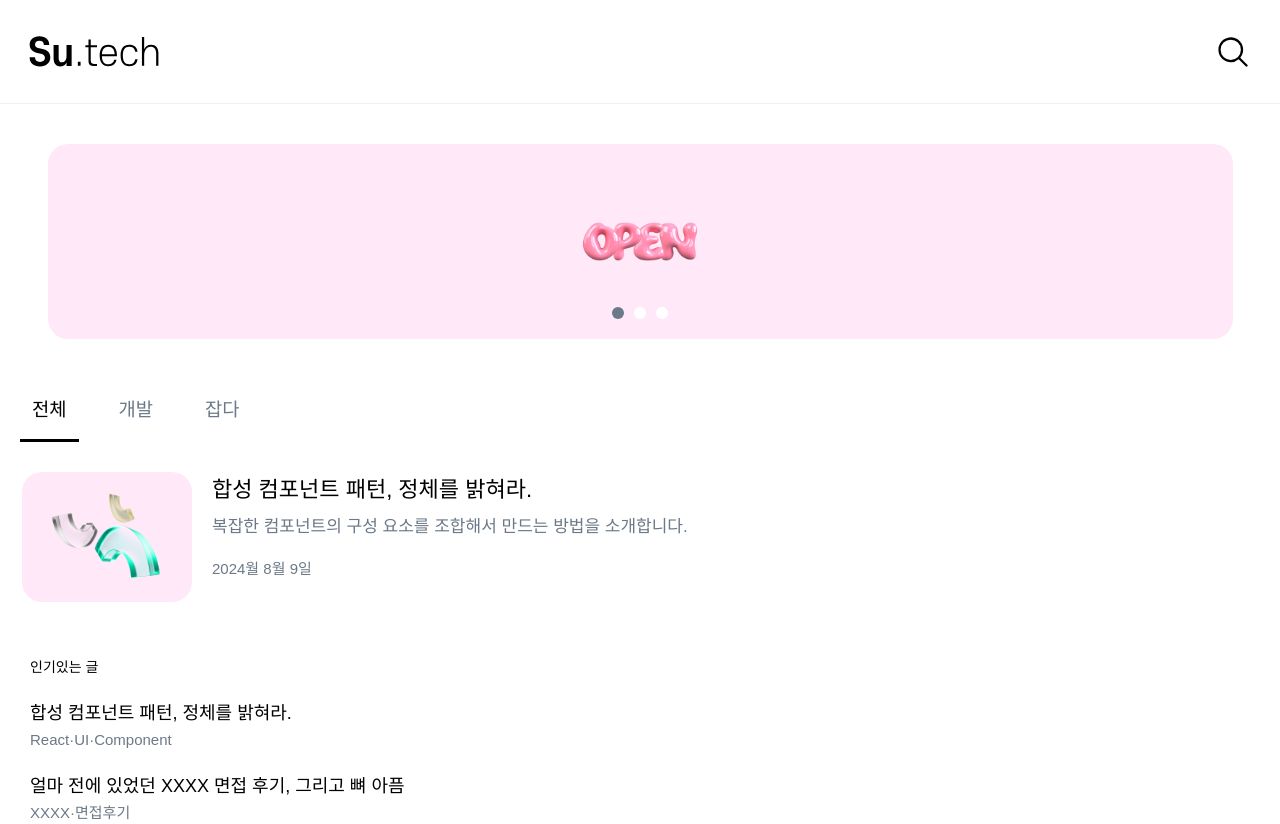
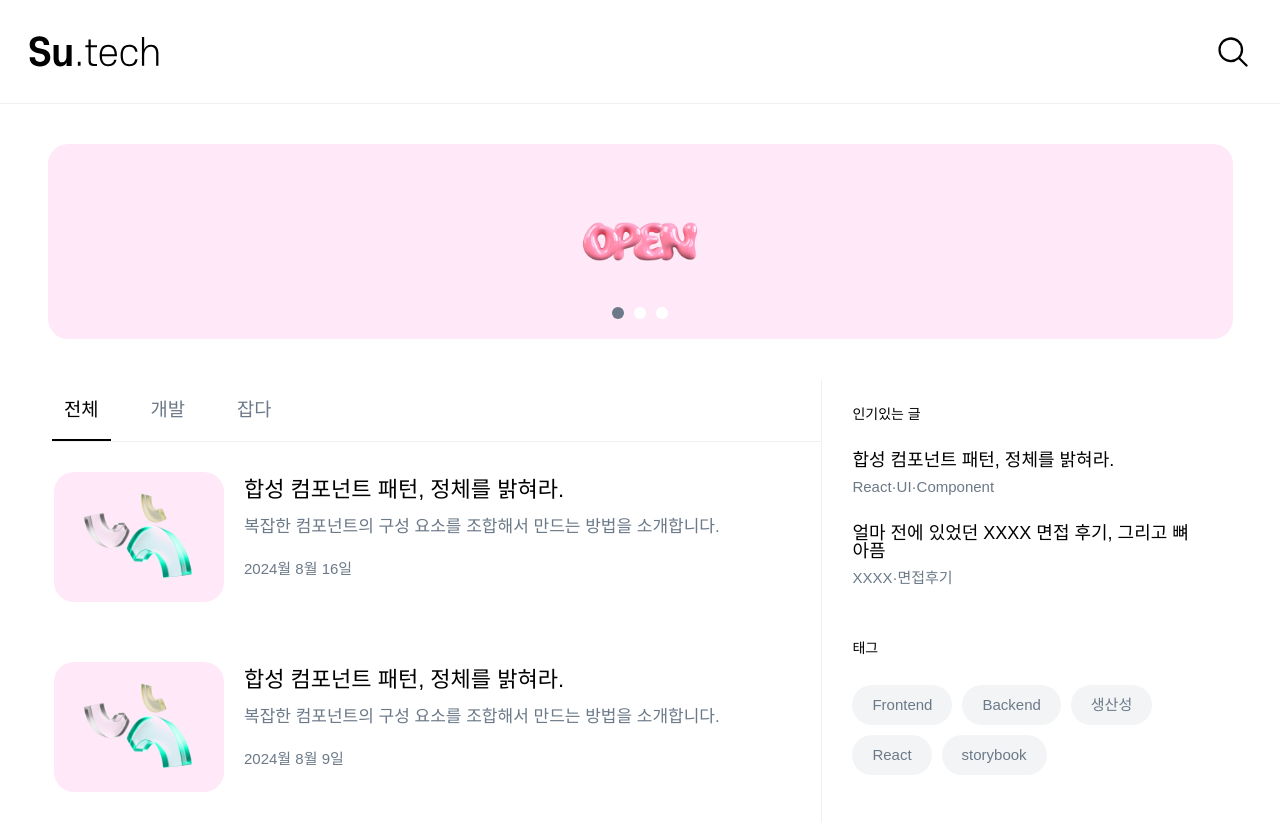
Before and after one commit to jangsumin/Su.tech, a Next.js app in the folder client/: page / in a window 1280 px wide. Shown: the top 824 px of the page. Built offline with nearby package versions, Linux system fonts and the light colour scheme; a web font is replaced by a local one.

Commit message:
style: 홈페이지를 이루는 컴포넌트 간 레이아웃 조정 - close #20

```diff
--- /dev/null
+++ b/client/src/app/page.module.css
@@ -0,0 +1,14 @@
+.content-wrapper {
+  width: 95%;
+  margin: 0 auto;
+  display: flex;
+}
+
+.main-content-wrapper {
+  flex-basis: 65%;
+  border-right: 1px solid var(--main-line);
+}
+
+.sub-content-wrapper {
+  flex-basis: 35%;
+}
--- a/client/src/app/page.tsx
+++ b/client/src/app/page.tsx
@@ -5,6 +5,10 @@ import Tab from "@/components/tab/Tab";
 import PostPreview from "@/components/post-preview/PostPreview";
 import PopularPost from "@/components/popular-post/PopularPost";
 import Tag from "@/components/tag/Tag";
+import classnames from "classnames/bind";
+import styles from "./page.module.css";
+
+const cx = classnames.bind(styles);
 
 export default function Home() {
   return (
@@ -27,7 +31,16 @@ export default function Home() {
         <Indicators />
       </Carousel>
 
+      <div className={cx("content-wrapper")}>
+        <div className={cx("main-content-wrapper")}>
           <Tab />
+
+          <PostPreview
+            title="합성 컴포넌트 패턴, 정체를 밝혀라."
+            subscription="복잡한 컴포넌트의 구성 요소를 조합해서 만드는 방법을 소개합니다."
+            createdAt="2024월 8월 16일"
+            thumbnailSrc="/images/pipe.png"
+          />
 
           <PostPreview
             title="합성 컴포넌트 패턴, 정체를 밝혀라."
@@ -35,7 +48,9 @@ export default function Home() {
             createdAt="2024월 8월 9일"
             thumbnailSrc="/images/pipe.png"
           />
+        </div>
 
+        <div className={cx("sub-content-wrapper")}>
           <PopularPost />
 
           <Tag
@@ -47,6 +62,8 @@ export default function Home() {
               { tagId: 5, tagName: "storybook" },
             ]}
           />
+        </div>
+      </div>
     </>
   );
 }
--- a/client/src/components/popular-post/PopularPost.module.css
+++ b/client/src/components/popular-post/PopularPost.module.css
@@ -1,5 +1,5 @@
 .popular-post-wrapper {
-  width: 40%;
+  width: 100%;
   padding: 2.8rem 3rem;
   word-break: keep-all;
 }
--- a/client/src/components/post-preview/PostPreview.module.css
+++ b/client/src/components/post-preview/PostPreview.module.css
@@ -1,7 +1,7 @@
 .post-preview-wrapper {
   cursor: pointer;
-  width: 60%;
-  margin: 3rem 4rem 3rem 2.2rem;
+  width: 100%;
+  padding: 3rem 4rem 3rem 2.2rem;
   display: flex;
   gap: 2rem;
   line-height: 1.6;
--- a/client/src/components/tab/Tab.module.css
+++ b/client/src/components/tab/Tab.module.css
@@ -3,6 +3,7 @@
   display: flex;
   gap: 2.8rem;
   font-size: 3rem;
+  border-bottom: 1px solid var(--main-line);
 }
 
 .menu {
@@ -12,7 +13,7 @@
 }
 
 .selected {
-  border-bottom: 0.3rem solid var(--main-font);
+  border-bottom: 0.2rem solid var(--main-font);
   font-weight: 500;
 }
 
--- a/client/src/components/tag/Tag.module.css
+++ b/client/src/components/tag/Tag.module.css
@@ -1,5 +1,5 @@
 .tags-wrapper {
-  width: 40%;
+  width: 100%;
   padding: 2.8rem 3rem;
 }
 
```
Lines whose indentation alone changed are shown as unchanged.
